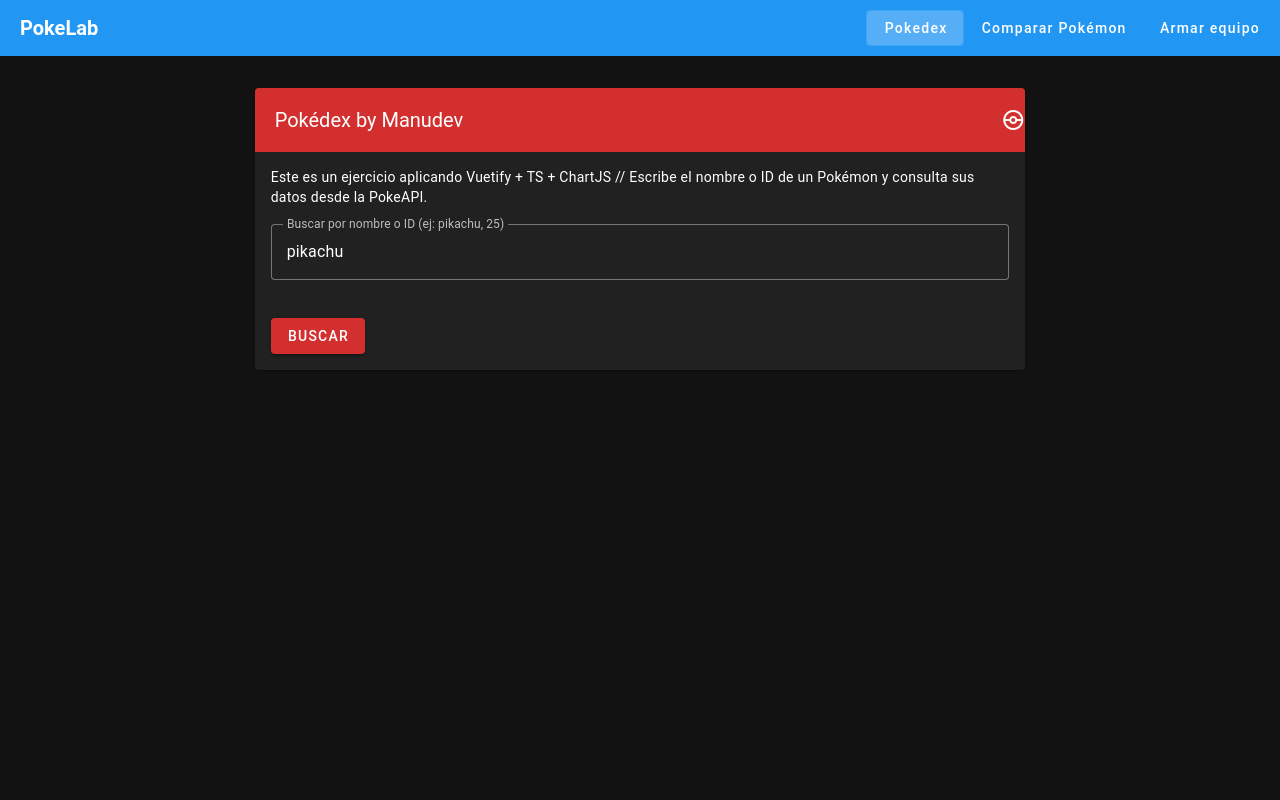
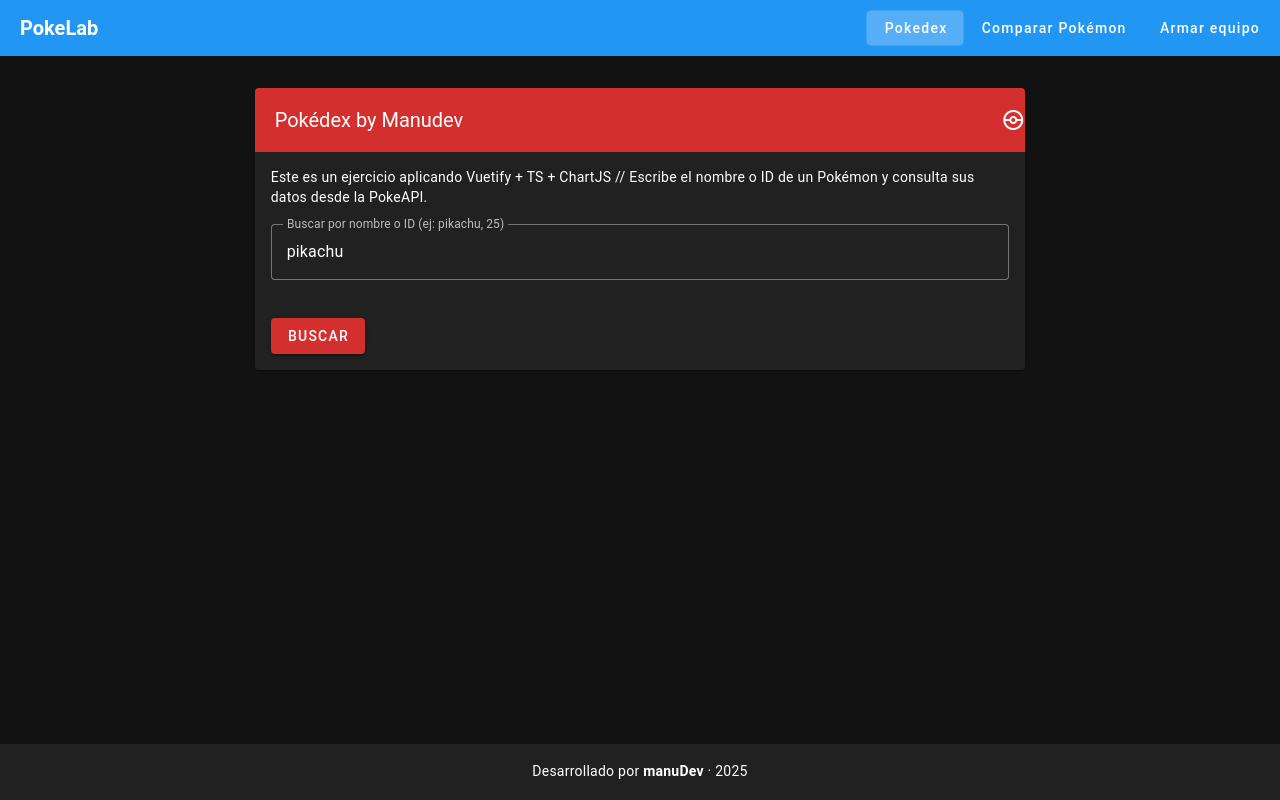
Before and after one commit to ManuJRS/pokedex-vuetify, a Vue app: page /pokedex in a window 1280 px wide. Built offline with nearby package versions, Linux system fonts and the light colour scheme.

Commit message:
feat(footer): :art: added footer
i develop a new footer for all pages

```diff
--- a/src/App.vue
+++ b/src/App.vue
@@ -1,17 +1,16 @@
 <script setup lang="ts">
 import NavBar from './components/NavBar.vue'
+import AppFooter from './components/AppFooter.vue'
 </script>
 
 <template>
   <v-app>
-    <!-- Navbar global -->
-    <NavBar />
-
-    <!-- Aquí se dibuja la página según la ruta -->
     <v-main>
+      <NavBar />
       <v-container class="py-8">
         <RouterView />
       </v-container>
     </v-main>
+    <AppFooter />
   </v-app>
 </template>
--- /dev/null
+++ b/src/components/AppFooter.vue
@@ -0,0 +1,19 @@
+<script setup lang="ts">
+const year = new Date().getFullYear()
+</script>
+
+<template>
+  <v-footer
+    app
+    height="56"
+    class="d-flex align-center justify-center text-white"
+    color="grey-darken-4"
+  >
+    <span class="text-body-2">
+      Desarrollado por <strong>manuDev</strong> · {{year}}
+    </span>
+  </v-footer>
+</template>
+
+<style scoped>
+</style>
```
